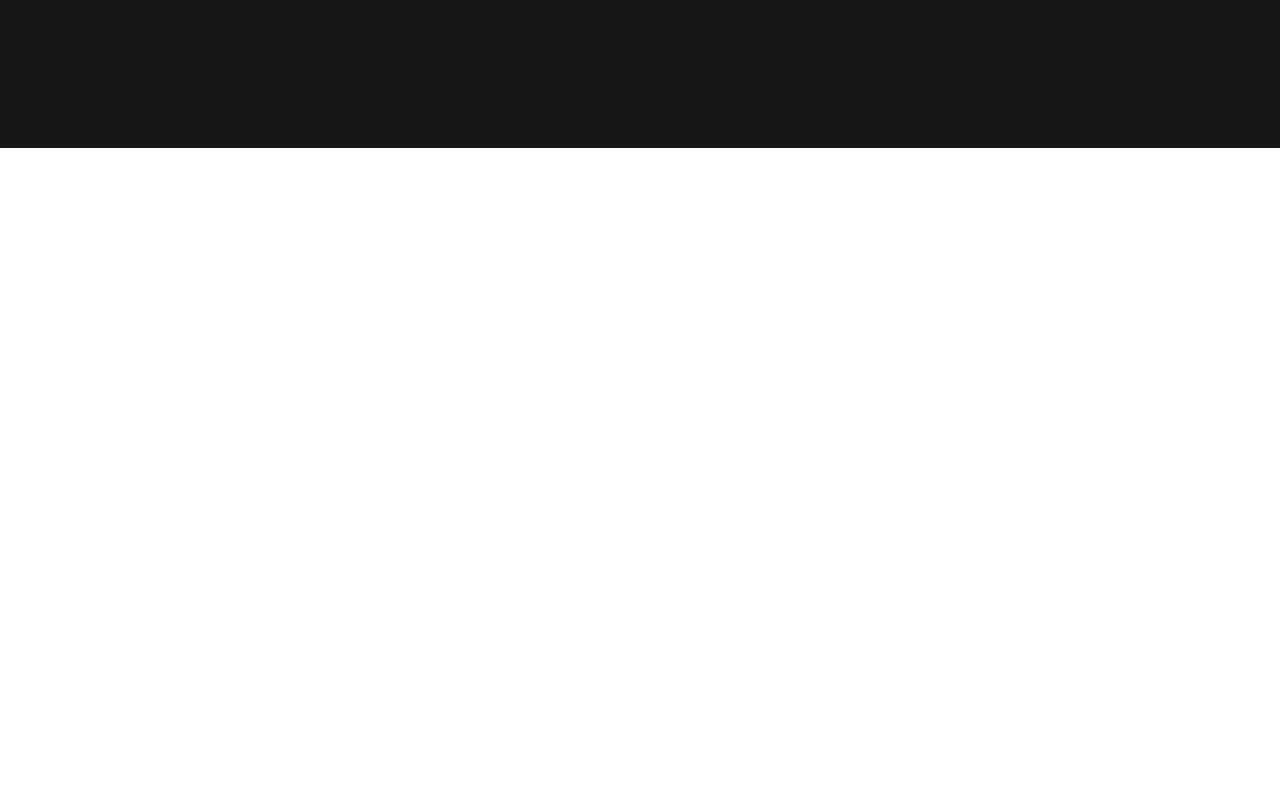
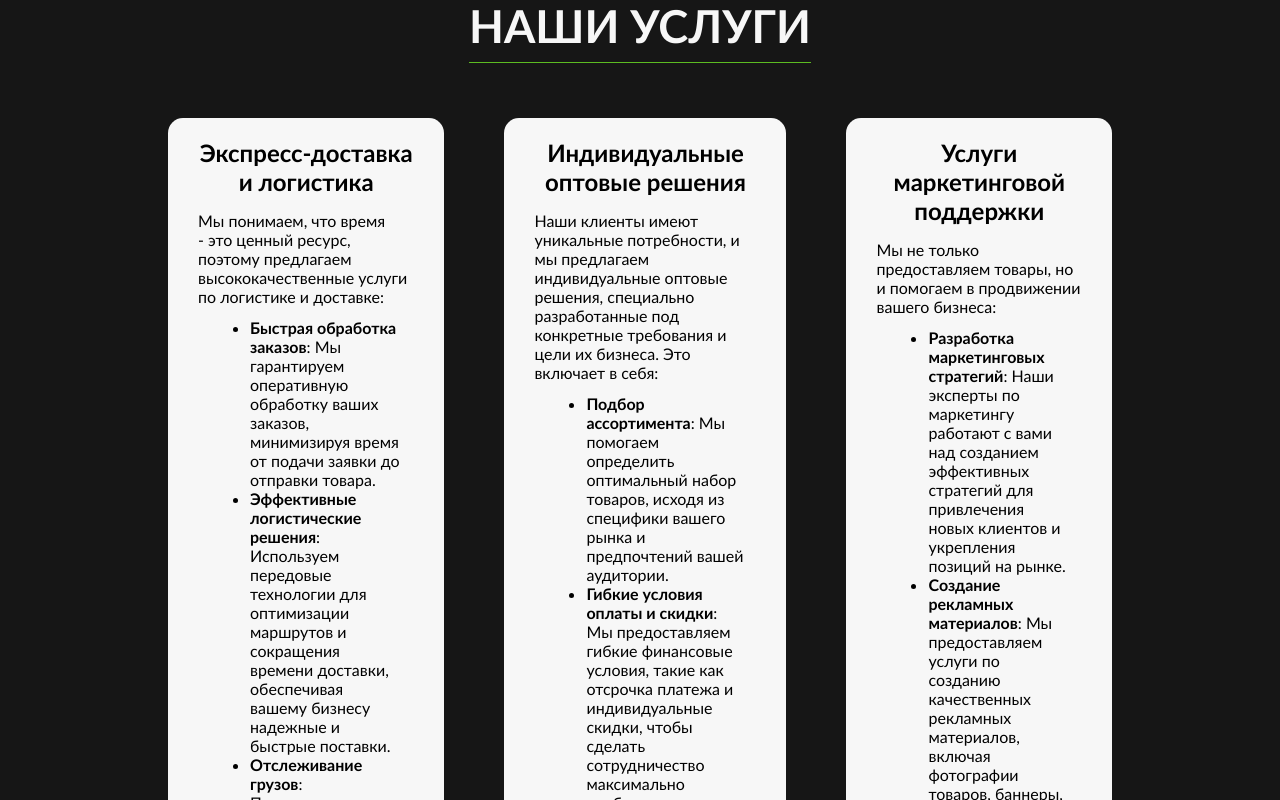
Before and after one commit to smirnovv11/Premial-Market, a React (Vite) app: page / in a window 1280 px wide. Shown: the part 1740-2540 px from the top of the page. Before the commit the page ends 1888 px from the top, so only its background shows below. Built offline with nearby package versions, Linux system fonts and the light colour scheme.

Commit message:
services

```diff
--- a/src/App.jsx
+++ b/src/App.jsx
@@ -3,6 +3,7 @@ import styles from "./App.module.css"
 import Footer from "./components/footer/Footer"
 import Main from "./components/main/Main"
 import About from "./components/about/About"
+import Services from "./components/services/Services"
 
 function App() {
 
@@ -12,6 +13,7 @@ function App() {
       <div className={styles.content}>
         <Main/>
         <About/>
+        <Services/>
       </div>
       <Footer/>
     </div>
--- /dev/null
+++ b/src/components/controls/serviceButton/ServiceButton.jsx
@@ -0,0 +1,11 @@
+import styles from './ServiceButton.module.css'
+
+const ServiceButton = () => {
+    return (
+        <>
+            <button className={styles.service_btn}>Заказать услугу</button>
+        </>
+    )
+}
+
+export default ServiceButton
--- /dev/null
+++ b/src/components/controls/serviceButton/ServiceButton.module.css
@@ -0,0 +1,19 @@
+.service_btn {
+    margin: 20px;
+    padding: 15px 50px;
+    font-size: 14pt;
+    font-family: var(--main-font);
+    background-color: var(--main);
+    color: var(--grey);
+    font-weight: bold;
+    border: none;
+    border-radius: 5px;
+    transition: all 0.2s ease-in-out;
+    cursor: pointer;
+    box-shadow: 0px 0px 20px 0px rgba(3, 165, 0, 0.5);
+}
+
+.service_btn:hover {
+    background-color: var(--sub);
+    box-shadow: 0px 0px 20px 0px rgba(3, 165, 0, 0.7);
+}
--- a/src/components/header/Header.module.css
+++ b/src/components/header/Header.module.css
@@ -7,6 +7,7 @@
     background-color: var(--menu-back);
     align-items: center;
     color: var(--menu-color);
+    z-index: 100;
 }
 .container_scrolled {
     display: flex;
--- a/src/components/main/Main.jsx
+++ b/src/components/main/Main.jsx
@@ -1,3 +1,4 @@
+import ServiceButton from '../controls/serviceButton/ServiceButton'
 import styles from './Main.module.css'
 
 const Main = () => {
@@ -11,6 +12,7 @@ const Main = () => {
                 <p>
                     Добро пожаловать в мир неограниченных возможностей оптовой торговли! Мы — ваш надежный поставщик разнообразных товаров по выгодным ценам. Исследуйте широкий ассортимент наших продуктов и создайте свой уникальный ассортимент для процветания вашего бизнеса. Вместе мы делаем оптовую торговлю простой, разнообразной и прибыльной.
                 </p>
+                <ServiceButton/>
             </div>
         </div>
     )
--- /dev/null
+++ b/src/components/services/Services.jsx
@@ -0,0 +1,44 @@
+import ServiceButton from '../controls/serviceButton/ServiceButton'
+import styles from './Services.module.css'
+
+const Services = () => {
+    return (
+        <>
+            <div className={styles.container}>
+                <h1 className={styles.title}>Наши услуги</h1>
+                <div className={styles.cards}>
+                    <div className={styles.card}>
+                        <h3>Экспресс-доставка и логистика</h3>
+                        <p>Мы понимаем, что время - это ценный ресурс, поэтому предлагаем высококачественные услуги по логистике и доставке:</p>
+                        <ul>
+                            <li><span>Быстрая обработка заказов</span>: Мы гарантируем оперативную обработку ваших заказов, минимизируя время от подачи заявки до отправки товара.</li>
+                            <li><span>Эффективные логистические решения</span>: Используем передовые технологии для оптимизации маршрутов и сокращения времени доставки, обеспечивая вашему бизнесу надежные и быстрые поставки.</li>
+                            <li><span>Отслеживание грузов</span>: Предоставление возможности отслеживать перемещение товаров в режиме реального времени, чтобы вы всегда были в курсе местоположения своих поставок.</li>
+                        </ul>
+                    </div>
+                    <div className={styles.card}>
+                        <h3>Индивидуальные оптовые решения</h3>
+                        <p>Наши клиенты имеют уникальные потребности, и мы предлагаем индивидуальные оптовые решения, специально разработанные под конкретные требования и цели их бизнеса. Это включает в себя:</p>
+                        <ul>
+                        <li><span>Подбор ассортимента</span>: Мы помогаем определить оптимальный набор товаров, исходя из специфики вашего рынка и предпочтений вашей аудитории.</li>
+                        <li><span>Гибкие условия оплаты и скидки</span>: Мы предоставляем гибкие финансовые условия, такие как отсрочка платежа и индивидуальные скидки, чтобы сделать сотрудничество максимально удобным и выгодным.</li>
+                        <li><span>Эксклюзивные поставки</span>: Предоставление доступа к уникальным товарам и коллекциям, которые могут стать ключевым преимуществом для вашего бизнеса.</li>
+                        </ul>
+                    </div>
+                    <div className={styles.card}>
+                        <h3>Услуги маркетинговой поддержки</h3>
+                        <p>Мы не только предоставляем товары, но и помогаем в продвижении вашего бизнеса:</p>
+                        <ul>
+                        <li><span>Разработка маркетинговых стратегий</span>: Наши эксперты по маркетингу работают с вами над созданием эффективных стратегий для привлечения новых клиентов и укрепления позиций на рынке.</li>
+                        <li><span>Создание рекламных материалов</span>: Мы предоставляем услуги по созданию качественных рекламных материалов, включая фотографии товаров, баннеры, и контент для социальных медиа.</li>
+                        <li><span>Оптимизация онлайн-присутствия</span>: Помощь в улучшении вашего онлайн-профиля, включая веб-сайт и социальные сети, для максимальной видимости и привлечения клиентов.</li>
+                        </ul>
+                    </div>
+                </div>
+                <ServiceButton/>
+            </div>
+        </>
+    )
+}
+
+export default Services
--- /dev/null
+++ b/src/components/services/Services.module.css
@@ -0,0 +1,59 @@
+.container {
+    background-color: #161616;
+    position: relative;
+    display: flex;
+    flex-direction: column;
+    align-items: center;
+    justify-content: center;
+    padding: 50px;
+}
+
+.title {
+    color: var(--white);
+    text-transform: uppercase;
+    font-size: 34pt;
+    position: relative;
+    margin-bottom: 65px;
+}
+.title::after {
+    content: '';
+    position: absolute;
+    bottom: -10px;
+    left: 0;
+    height: 1px;
+    width: 100%;
+    background-color: var(--sub);
+}
+
+.cards {
+    width: 80%;
+    display: grid;
+    grid-template-columns: auto auto auto;
+    gap: 60px;
+    margin-bottom: 30px;
+}
+.card {
+    background-color: var(--white);
+    border-radius: 15px;
+    padding: 20px 30px;
+    display: flex;
+    flex-direction: column;
+    align-items: center;
+    text-align: left;
+    text-wrap: balance;
+}
+.card h3 {
+    font-size: 18pt;
+    margin-bottom: 15px;
+    text-align: center;
+}
+.card p {
+    font-size: 12pt;
+}
+
+.card ul {
+    margin: 12px;
+}
+.card ul li span {
+    font-weight: bold;
+}
--- a/src/index.css
+++ b/src/index.css
@@ -1,8 +1,8 @@
 @import url('https://fonts.googleapis.com/css2?family=Poppins:ital,wght@0,100;0,300;0,400;0,500;0,600;0,800;1,300&display=swap');
 
 :root {
-  --main: #64d021;
-  --sub: #63c924;
+  --main: #59c714;
+  --sub: #5cbb21;
   --grey: rgb(26, 26, 26);
   --white: rgb(247, 247, 247);
 
```
Also changed, not shown: public/images/back.svg (added).
